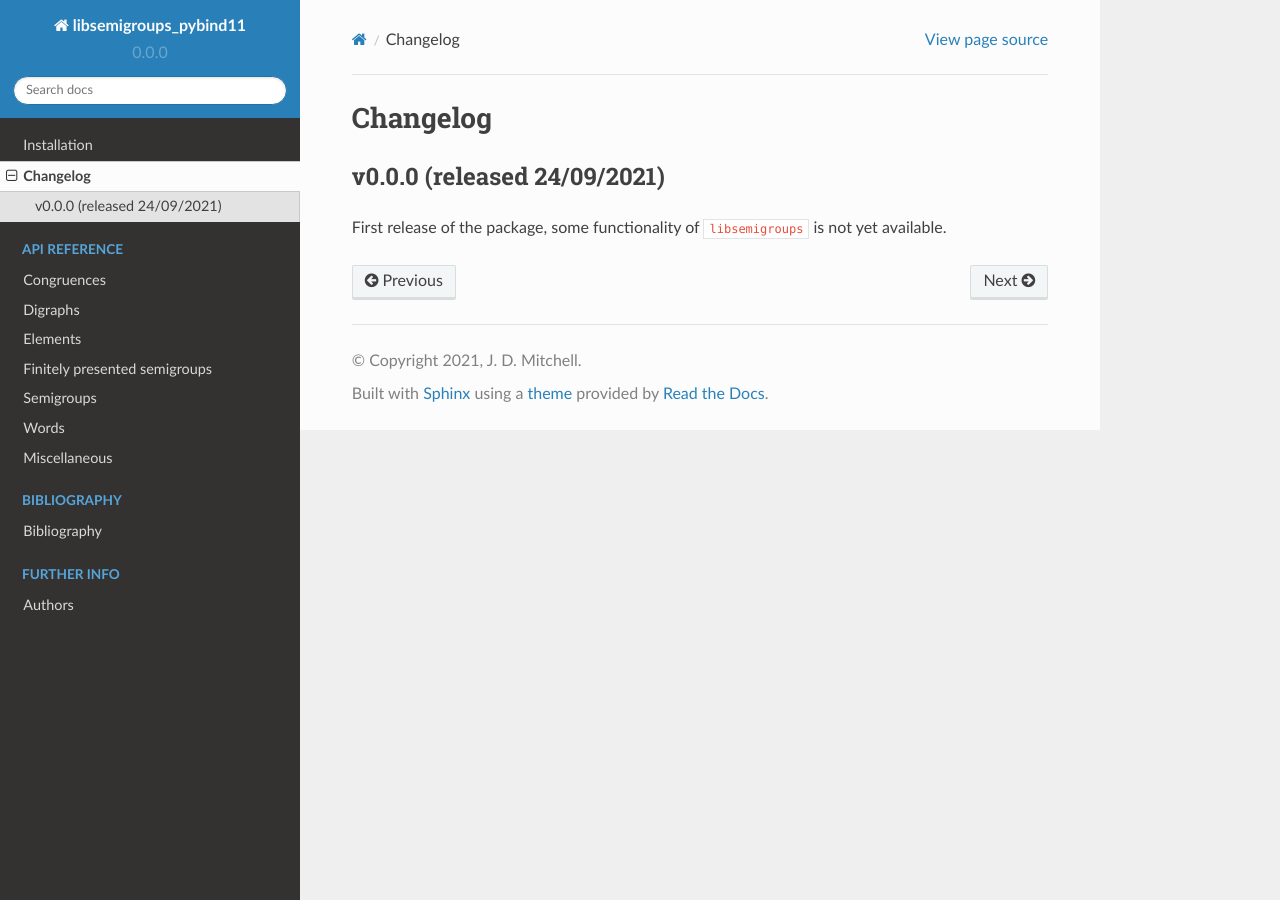
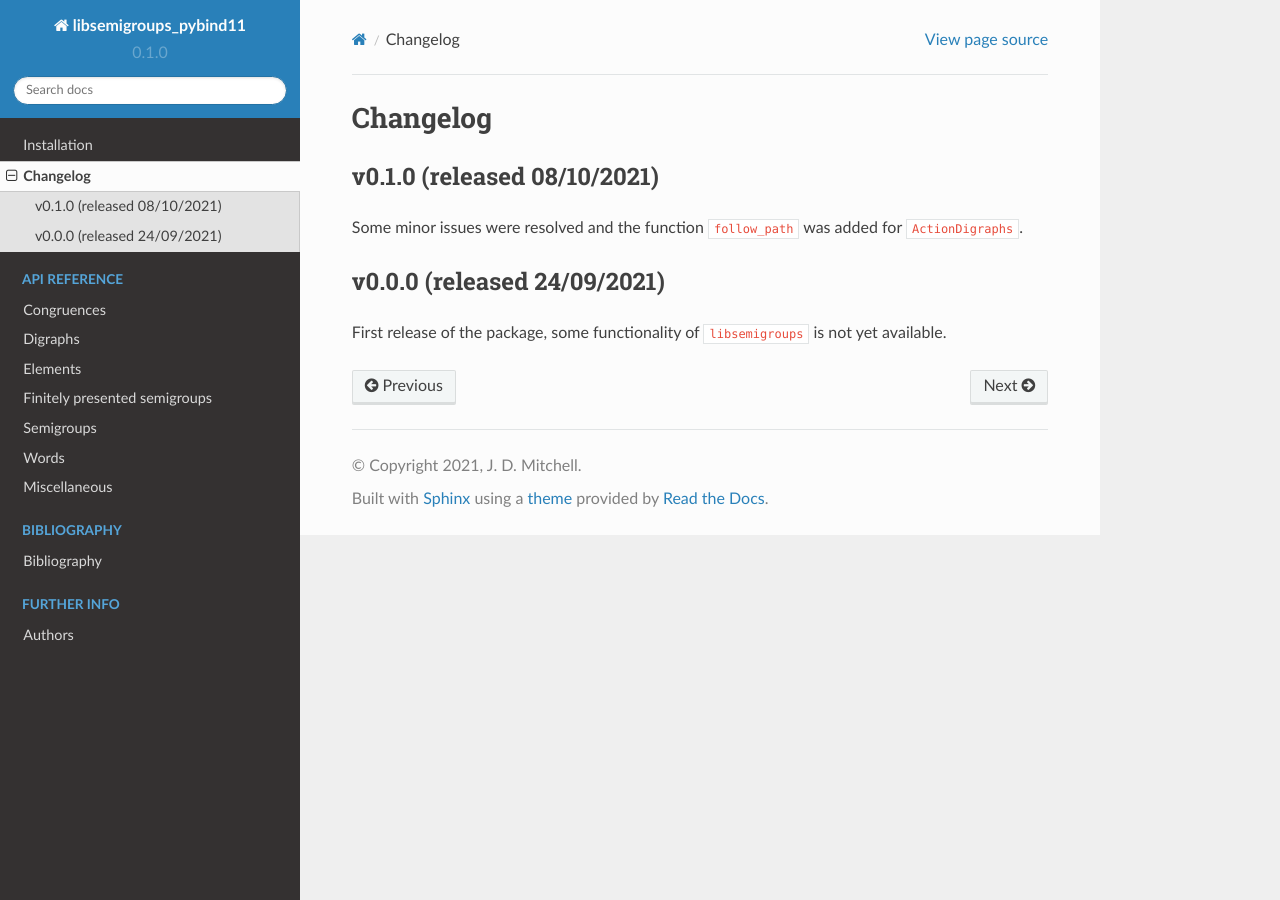
Before and after one commit to libsemigroups/libsemigroups_pybind11, a Sphinx documentation site: the page built from docs/source/changelog.rst, in a window 1280 px wide. Built offline with Sphinx 7.4.7 and the Read the Docs theme 2.0.0, drawn with Linux system fonts in a browser that asks for light colours; pages that are not in the unit, such as notebooks, are missing from menus.

Commit message:
Update version etc for v0.1.0

```diff
--- a/docs/source/authors.rst
+++ b/docs/source/authors.rst
@@ -22,5 +22,6 @@ Contributors
 - `N. Thiery`_ helped the authors understand the ecosystem for integrating C++
   code into python, and to some preliminary versions of the python bindings for
   ``libsemigroups`` using cython, and cppyy.
+- Chinmaya Nagpal resolved some issues with the packaging.
 
 .. _N. Thiery: http://nicolas.thiery.name/
--- a/docs/source/changelog.rst
+++ b/docs/source/changelog.rst
@@ -7,6 +7,12 @@
 Changelog
 =========
 
+v0.1.0 (released 08/10/2021)
+----------------------------
+
+Some minor issues were resolved and the function ``follow_path`` was added for
+``ActionDigraphs``.
+
 v0.0.0 (released 24/09/2021)
 ----------------------------
 
--- a/docs/source/conf.py
+++ b/docs/source/conf.py
@@ -27,8 +27,8 @@ master_doc = "index"
 project = u"libsemigroups_pybind11"
 copyright = u"2021, J. D. Mitchell"
 author = u"J. D. Mitchell"
-version = u"0.0.0"
-release = u"0.0.0"
+version = u"0.1.0"
+release = u"0.1.0"
 language = None
 exclude_patterns = ["_build"]
 pygments_style = "sphinx"
--- a/docs/source/index.rst
+++ b/docs/source/index.rst
@@ -1,4 +1,4 @@
-libsemigroups_pybind11 - Version 0.0.0
+libsemigroups_pybind11 - Version 0.1.0
 ======================================
 
 python bindings for the C++ library libsemigroups
--- a/docs/source/install.rst
+++ b/docs/source/install.rst
@@ -4,7 +4,7 @@
 
    The full license is in the file LICENSE, distributed with this software.
 
-.. |libsemigroups-pybind11-version| replace:: 0.0.0
+.. |libsemigroups-pybind11-version| replace:: 0.1.0
 
 Installation
 ============
--- a/setup.py
+++ b/setup.py
@@ -21,7 +21,7 @@ from packaging import version
 from pybind11.setup_helpers import Pybind11Extension, build_ext
 from setuptools import setup, find_packages
 
-__version__ = "0.0.0"
+__version__ = "0.1.0"
 
 
 def minimum_libsemigroups_version():
```
Also changed, not shown: README.md (+3 -2 lines).
